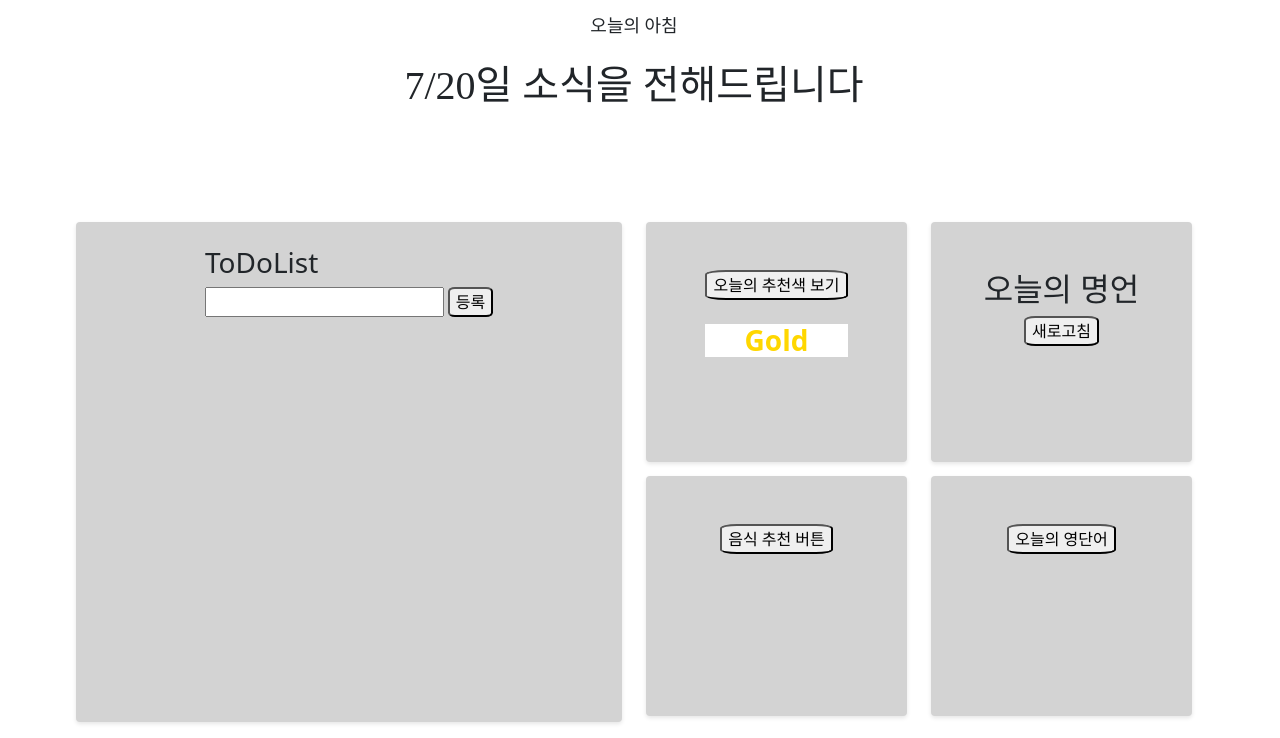
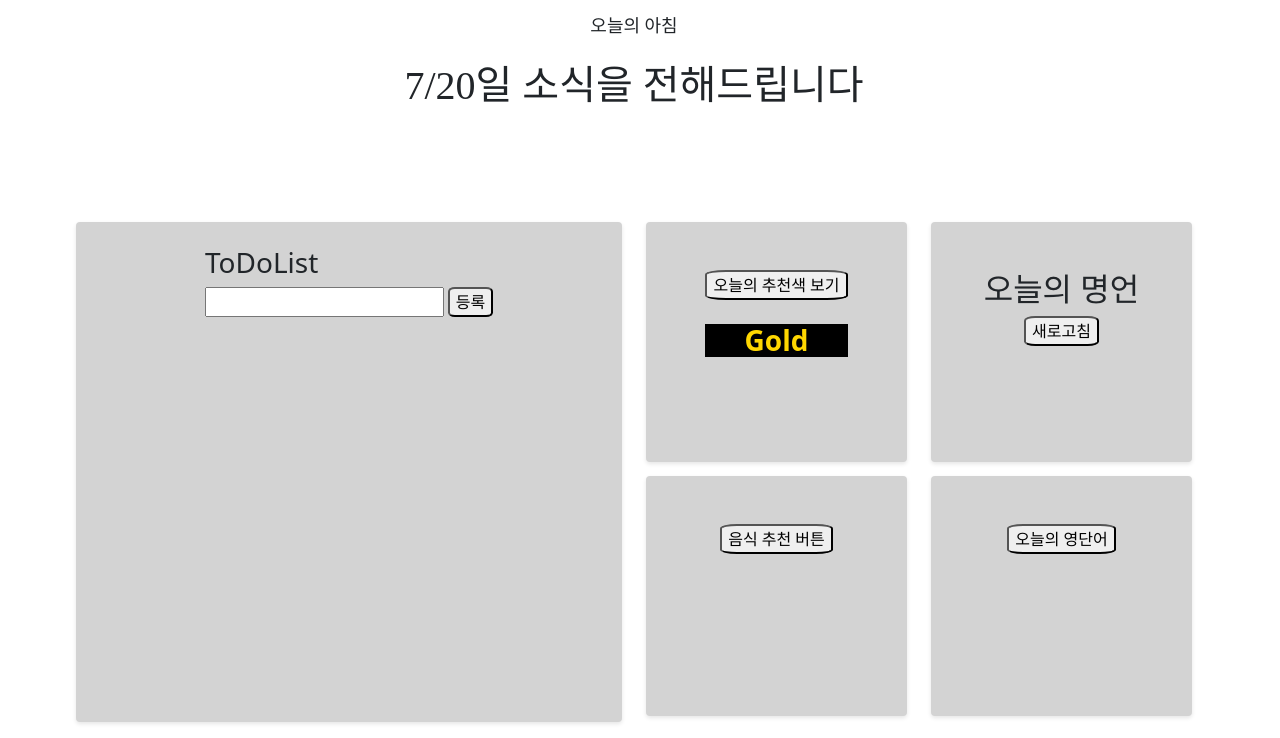
Before and after one commit to KDT-Team7/team07, a plain HTML site: page daeyub1.html in a window 1280 px wide. Both pictures are taken after a click on the button "오늘의 추천색 보기". Shown: the top 738 px of the page. Drawn offline with nearby package versions, Linux system fonts and the light colour scheme; no server answers; a web font is replaced by a local one.

Commit message:
230720-3

```diff
--- a/js/color.js
+++ b/js/color.js
@@ -141,12 +141,36 @@ const colors = [
   "Yellowgreen",
 ];
 
+// 입력된 텍스트로부터 색상 코드를 추출하는 함수를 정의합니다.
+function extractColorCode(colorText) {
+  const tempDiv = document.createElement("div");
+  tempDiv.style.color = colorText;
+  document.body.appendChild(tempDiv);
+  const computedColor = window.getComputedStyle(tempDiv).color;
+  document.body.removeChild(tempDiv);
+
+  const regex = /\d+/g;
+  const numbers = computedColor.match(regex);
+
+  const yiq = (numbers[0] * 299 + numbers[1] * 587 + numbers[2] * 114) / 1000;
+
+  return yiq >= 128 ? "black" : "white";
+}
+
 function colorButton() {
   let selectedColor = $("#selectedColor");
   const randomNum = Math.floor(Math.random() * 140 + 1);
   selectedColor[0].innerText = colors[randomNum - 1];
   $(selectedColor).css("color", `${colors[randomNum - 1]}`);
-  $(selectedColor).css("background-color", "white");
+
+  const brightness = extractColorCode(`${colors[randomNum - 1]}`);
+  if (brightness == "white") {
+    // 밝은 배경
+    $(selectedColor).css("background-color", "white"); // 검은색 텍스트 (RGB: 0, 0, 0)
+  } else {
+    // 어두운 배경
+    $(selectedColor).css("background-color", "black"); // 흰색 텍스트 (RGB: 255, 255, 255)
+  }
   $(selectedColor).addClass("animate__animated animate__flipInY");
   setTimeout(() => {
     selectedColor.removeClass("antimate__animated animate__flipInY");
```
Also changed, not shown: 230720.html (+5 -3 lines).
